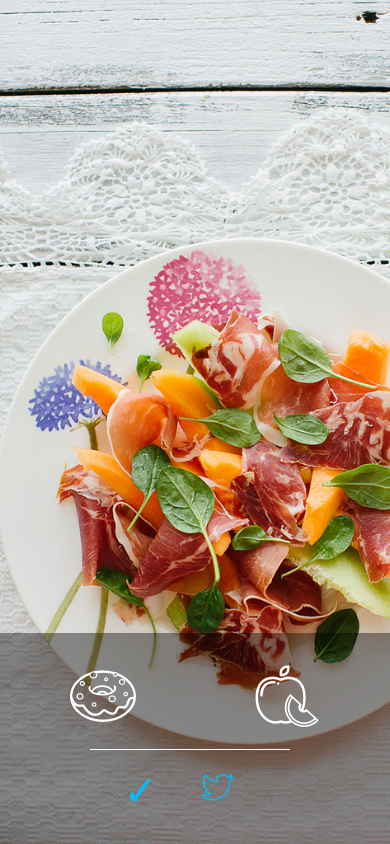
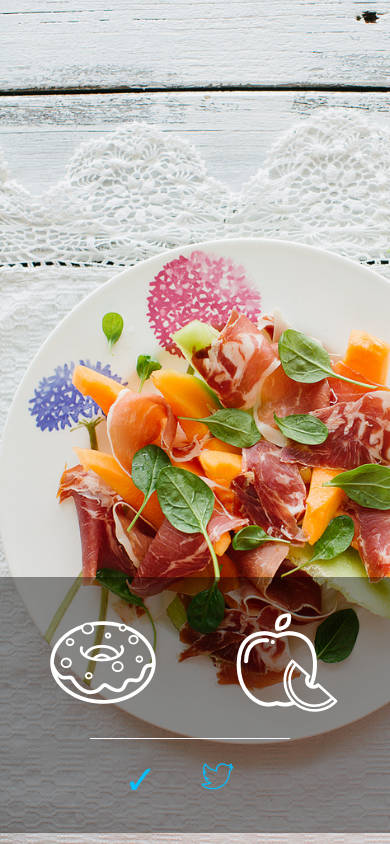
Before and after one commit to gabrielyeung/workshop, a plain HTML site: page www/index.html in a window 390 px wide. Drawn offline with Linux system fonts and the light colour scheme; some packages are replaced by stand-ins of ours.

Commit message:
adding rate_buttons.css back in

```diff
--- a/www/css/index.css
+++ b/www/css/index.css
@@ -151,25 +151,3 @@ h1 {
 .pic {
     background: url(../img/good-1.jpg) no-repeat center center fixed;
 }
-
-/* Buttons */
-.buttons {
-    background: rgba(0,0,0, 0.4);
-    padding: 11px;
-    margin: 0;
-}
-.bttn {
-    background: none;
-    padding: 15px 0px !important;
-    color: white;
-    text-align: center;
-    text-decoration: none;
-    font-size: 75px;
-    border-radius: 50px;
-}
-
-.ui-container{
-    bottom: 0px;
-    position: fixed;
-    width: 100%;
-}
--- /dev/null
+++ b/www/css/rate_buttons.css
@@ -0,0 +1,22 @@
+#rate-buttons {
+    position: fixed;
+    margin: 0;
+    bottom: 0;
+    width: 100%;
+}
+
+/* Buttons */
+.buttons {
+    background: rgba(0,0,0, 0.4);
+    padding: 11px;
+    margin: 0;
+}
+.bttn {
+    background: none;
+    padding: 15px 0px !important;
+    color: white;
+    text-align: center;
+    text-decoration: none;
+    font-size: 10em;
+    border-radius: 50px;
+}
--- a/www/css/review.css
+++ b/www/css/review.css
@@ -56,25 +56,3 @@ p {
     top: 50%;
     margin-top: -48px;
 }
-
-/* Buttons */
-.buttons {
-    background: rgba(0,0,0, 0.4);
-    padding: 11px;
-    margin: 0;
-}
-.bttn {
-    background: none;
-    padding: 15px 0px !important;
-    color: white;
-    text-align: center;
-    text-decoration: none;
-    font-size: 10em;
-    border-radius: 50px;
-}
-
-.ui-container{
-    bottom: 0px;
-    position: fixed;
-    width: 100%;
-}
--- a/www/index.html
+++ b/www/index.html
@@ -23,8 +23,9 @@
         <meta name="format-detection" content="telephone=no" />
         <!-- WARNING: for iOS 7, remove the width=device-width and height=device-height attributes. See https://issues.apache.org/jira/browse/CB-4323 -->
         <meta name="viewport" content="user-scalable=no, initial-scale=1, maximum-scale=1, minimum-scale=1, width=device-width, height=device-height, target-densitydpi=device-dpi" />
+
+        <link rel="stylesheet" type="text/css" href="css/rate_buttons.css" />
         <link rel="stylesheet" type="text/css" href="css/index.css" />
-        <!--<link rel="stylesheet" type="text/css" href="css/rate.css" />-->
 
         <title>Home</title>
     </head>
@@ -42,7 +43,7 @@
             </div>
 
             <!-- add class 'out-of-view' to hide -->
-  		    <section id="jsButtons" class="ui-container">
+  		    <section id="rate-buttons" class="ui-container">
                 <div class="buttons grd">
                     <a class="bttn bttn-nay clm-1-2 icon-donut"href="trend.html"></a>
                     <a class="bttn bttn-yay clm-1-2 icon-apple"href="trend.html"></a>
```
Also changed, not shown: www/review.html (+1 -1 lines).
